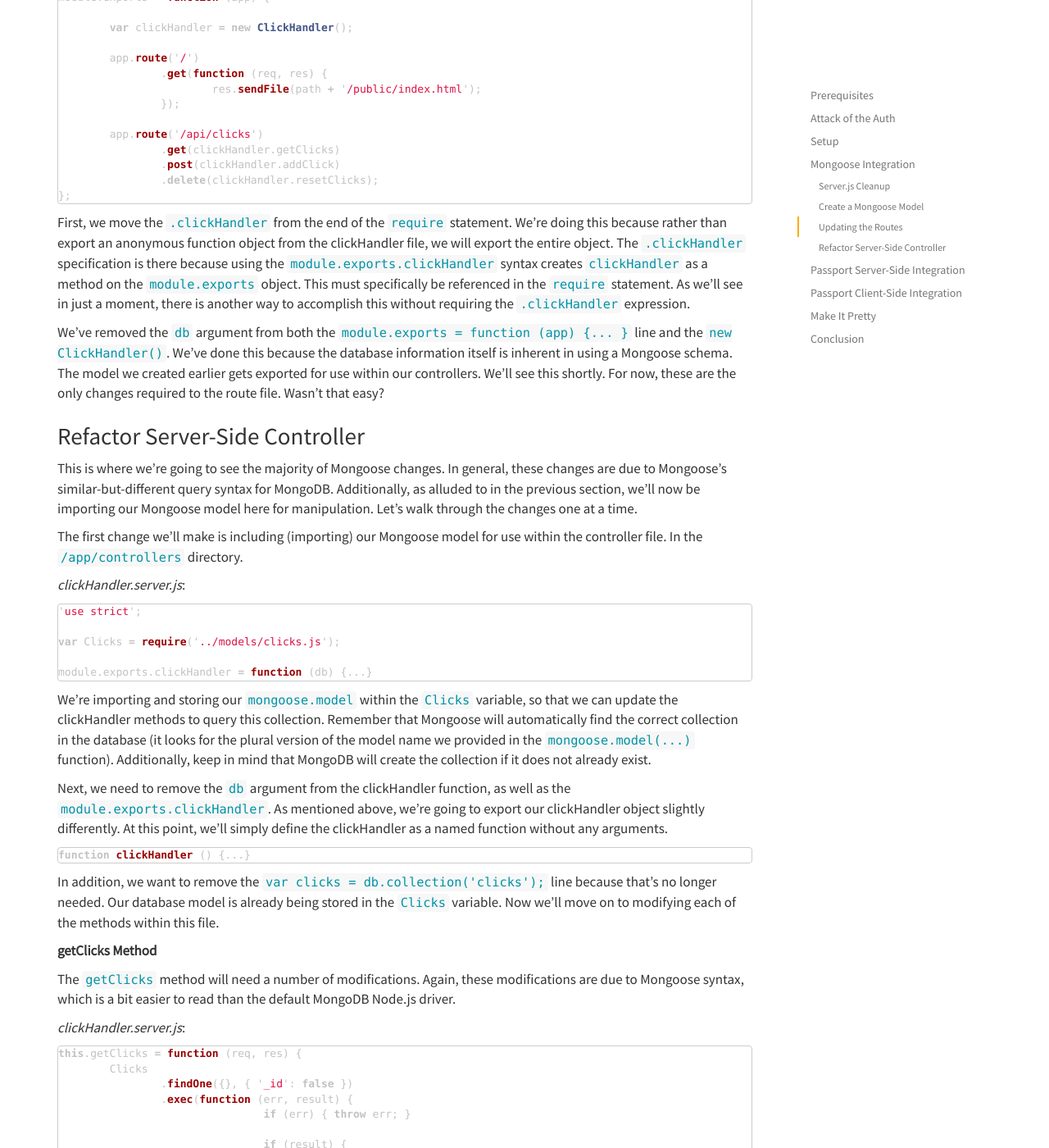
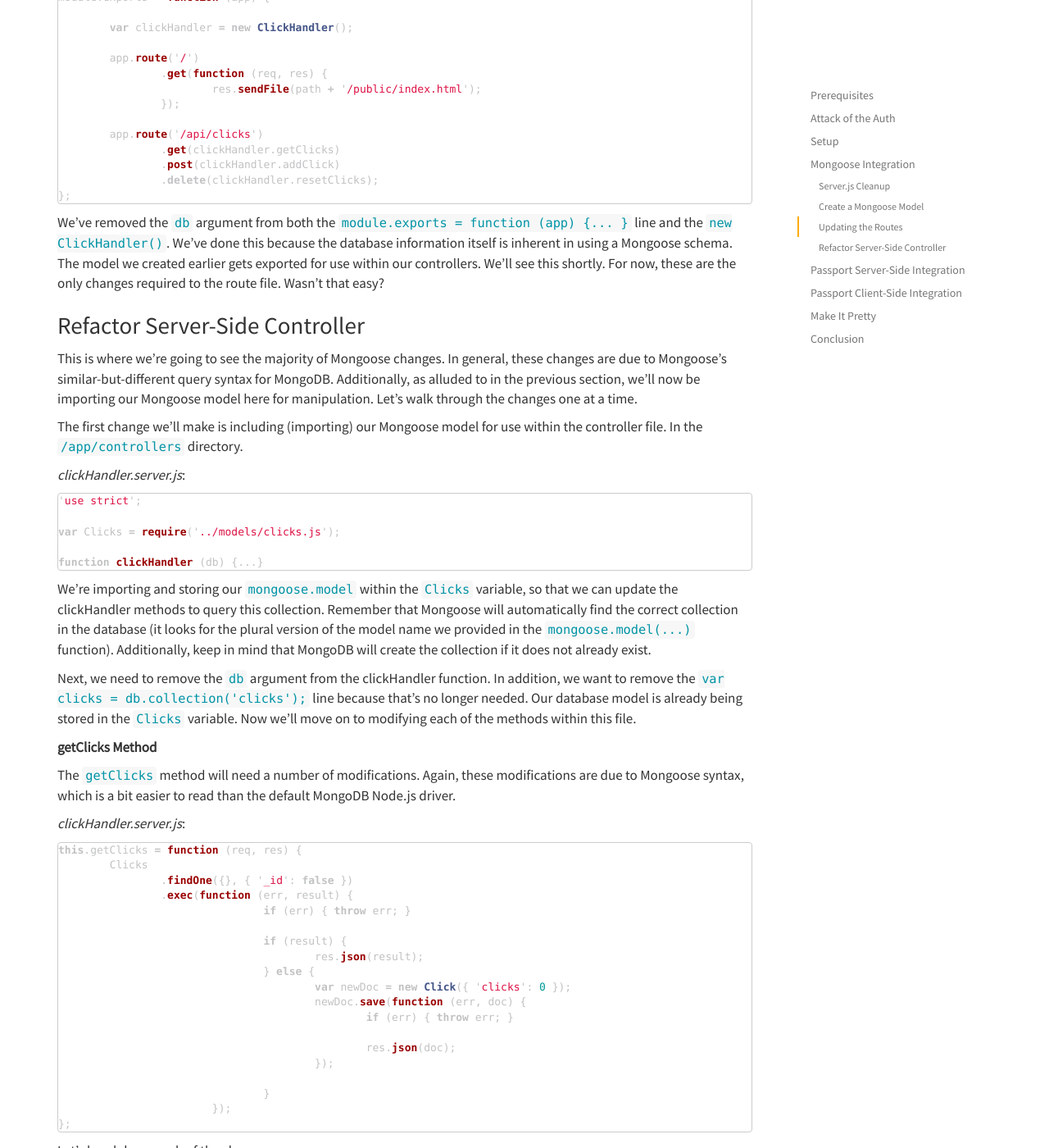
Before and after one commit to johnstonbl01/clementinejs, a Jekyll site: the page built from tutorials/tutorial-passport.md, in a window 1280 px wide and 1400 px high, scrolled down 4745 px. Shown: the whole window at 82% size. Built offline with Jekyll 4.4.1, drawn with Linux system fonts in a browser that asks for light colours; Markdown is read by kramdown in place of the engine named in the settings; some of the changed text lies outside the part shown.

Commit message:
Updates / fixes to both passport and beginner tutorials.

````diff
--- a/tutorials/tutorial-passport.md
+++ b/tutorials/tutorial-passport.md
@@ -232,7 +232,6 @@ module.exports = function (app) {
 		.delete(clickHandler.resetClicks);
 };
 ```
-First, we move the `.clickHandler` from the end of the `require` statement. We're doing this because rather than export an anonymous function object from the clickHandler file, we will export the entire object. The `.clickHandler` specification is there because using the `module.exports.clickHandler` syntax creates `clickHandler` as a method on the `module.exports` object. This must specifically be referenced in the `require` statement. As we'll see in just a moment, there is another way to accomplish this without requiring the `.clickHandler` expression.
 
 We've removed the `db` argument from both the `module.exports = function (app) {... }` line and the `new ClickHandler()`. We've done this because the database information itself is inherent in using a Mongoose schema. The model we created earlier gets exported for use within our controllers. We'll see this shortly. For now, these are the only changes required to the route file. Wasn't that easy?
 
@@ -249,17 +248,12 @@ _clickHandler.server.js_:
 
 var Clicks = require('../models/clicks.js');
 
-module.exports.clickHandler = function (db) {...}
+function clickHandler (db) {...}
 ```
 
 We're importing and storing our `mongoose.model` within the `Clicks` variable, so that we can update the clickHandler methods to query this collection. Remember that Mongoose will automatically find the correct collection in the database (it looks for the plural version of the model name we provided in the `mongoose.model(...)` function). Additionally, keep in mind that MongoDB will create the collection if it does not already exist.
 
-Next, we need to remove the `db` argument from the clickHandler function, as well as the `module.exports.clickHandler`. As mentioned above, we're going to export our clickHandler object slightly differently. At this point, we'll simply define the clickHandler as a named function without any arguments.
-
-```js
-function clickHandler () {...}
-```
-
+Next, we need to remove the `db` argument from the clickHandler function.
 In addition, we want to remove the `var clicks = db.collection('clicks');` line because that's no longer needed. Our database model is already being stored in the `Clicks` variable. Now we'll move on to modifying each of the methods within this file.
 
 **getClicks Method**
````
Also changed, not shown: other parts of tutorials/tutorial-passport.md (+1 -0 lines), tutorials/tutorial-beginner.md (+2 -1 lines).
